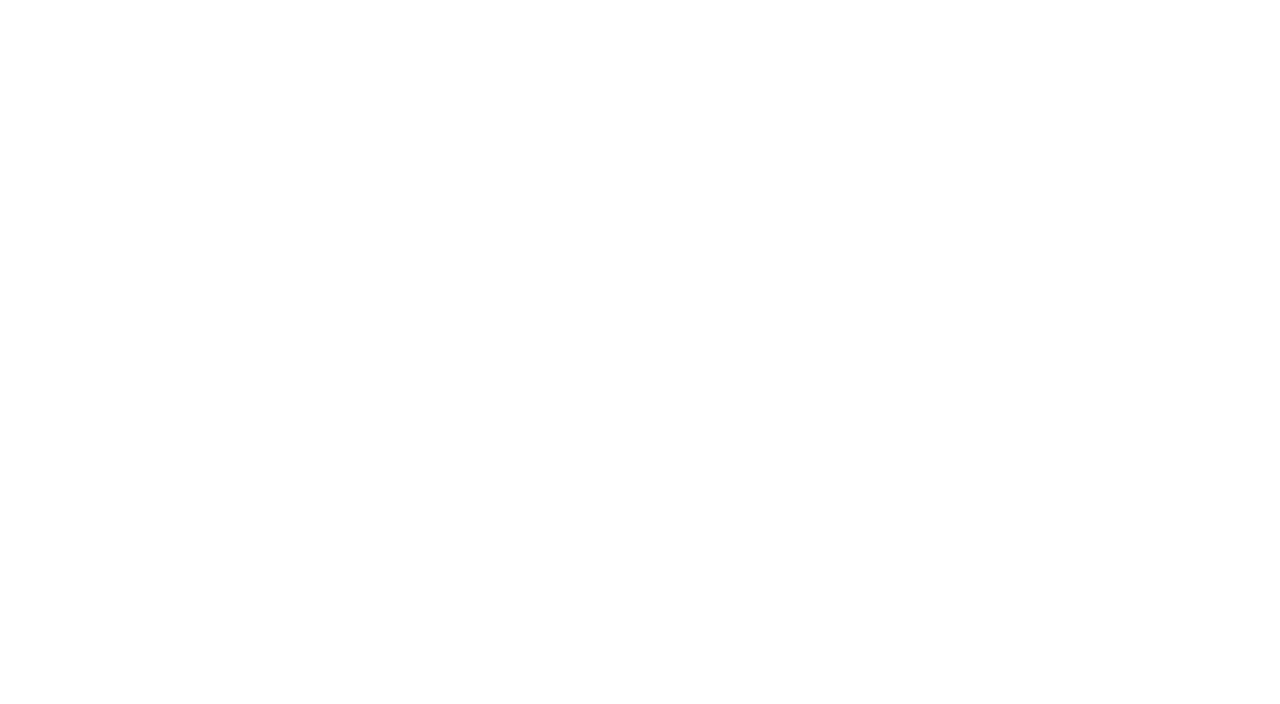
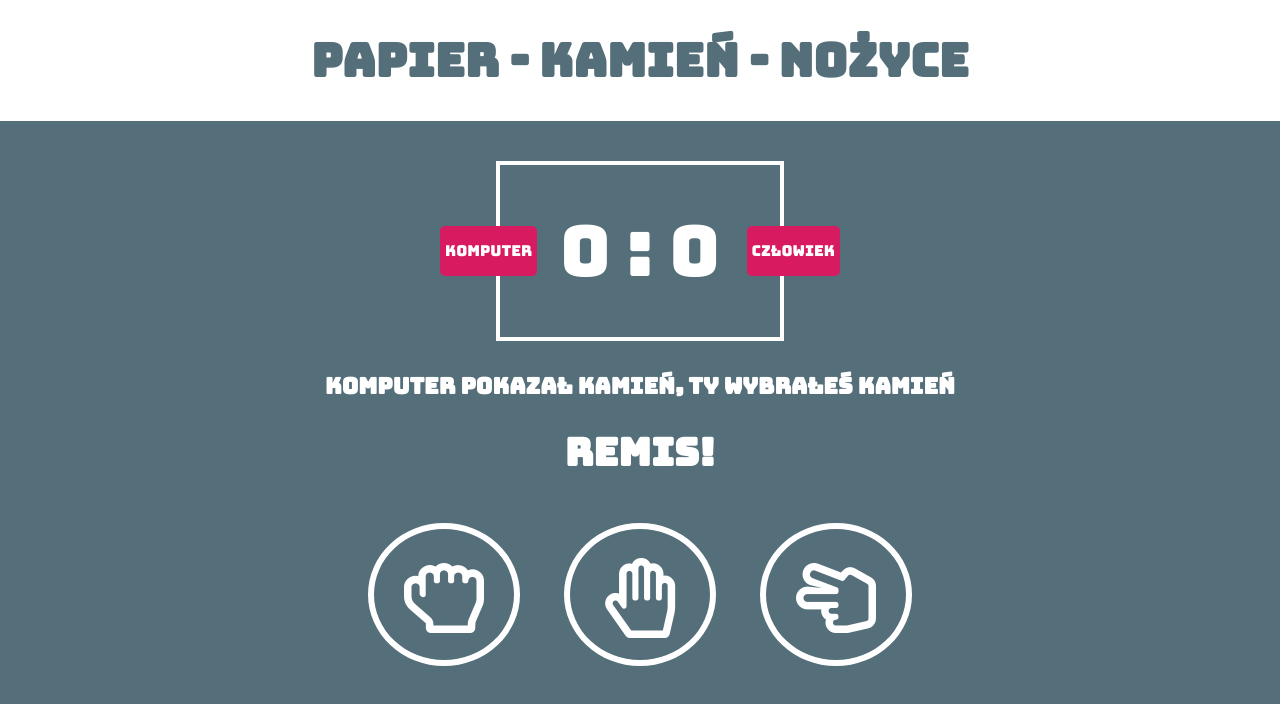
Before and after one commit to Terixer/rock-paper-scissors, a plain HTML site: page index.html in a window 1280 px wide. Drawn offline with Linux system fonts and the light colour scheme.

Commit message:
style all html

```diff
--- a/index.html
+++ b/index.html
@@ -1,13 +1,51 @@
 <!DOCTYPE html>
 <html lang="en">
+
 <head>
     <meta charset="UTF-8">
     <meta name="viewport" content="width=device-width, initial-scale=1.0">
     <meta http-equiv="X-UA-Compatible" content="ie=edge">
     <title>Kamień, Papier, Nożyce</title>
+    <link rel="stylesheet" href="https://use.fontawesome.com/releases/v5.5.0/css/all.css" integrity="sha384-B4dIYHKNBt8Bc12p+WXckhzcICo0wtJAoU8YZTY5qE0Id1GSseTk6S+L3BlXeVIU"
+        crossorigin="anonymous">
     <script src="script.js"></script>
+    <link rel="stylesheet" type="text/css" href="style.css">
 </head>
+
 <body>
+    <div id="title-block">
+        <h1 id="main-title">Papier - Kamień - Nożyce</h1>
+    </div>
+    <div id="game-block">
+        <div id="score-board">
+            <div id="score">
+                <span id="computer-score">0</span>
+                :
+                <span id="user-score">0</span>
+                <div class="badge" id="computer-badge">
+                    Komputer
+                </div>
+                <div class="badge" id="user-badge">
+                    Człowiek
+                </div>
+            </div>
+            <div id="result">
+                <h3>Komputer pokazał <span id="computer-choice">kamień</span>, ty wybrałeś <span id="computer-choice">kamień</span></h3>
+                <h1 id="result-verdict">Remis!</h1>
+            </div>
+            <div id="choice">
+                <div data-choice="r" class="single-choice">
+                    <i class="far fa-hand-rock"></i>
+                </div>
+                <div data-choice="p" class="single-choice">
+                    <i class="far fa-hand-paper"></i>
+                </div>
+                <div data-choice="s" class="single-choice">
+                    <i class="far fa-hand-scissors"></i>
+                </div>
+            </div>
+        </div>
+    </div>
+</body>
 
-</body>
 </html>
--- a/script.js
+++ b/script.js
@@ -0,0 +1,31 @@
+const page = {
+    score: {
+        computer: "computer-score",
+        user: "user-score"
+    },
+    result: {
+        verdict: "result-verdict",
+        computerChoise: "computer-choice",
+        userChoise: "user-choice",
+    },
+    choice: {
+        choiceClass:"single-choice",
+        choiceAttr:"data-choice"
+    }
+}
+let score = {
+    user: 0,
+    computer: 0
+}
+
+// function main() {
+//     document.getElementById("myBtn").addEventListener("click", function () {
+//         document.getElementById("demo").innerHTML = "Hello World";
+//     });
+// }
+
+// console.table(page);
+var imie ="KAMIL";
+var nazwisko ="BAŁA";
+
+console.log(`${imie} ${nazwisko}`);
--- /dev/null
+++ b/style.css
@@ -0,0 +1,82 @@
+@import url('https://fonts.googleapis.com/css?family=Bungee');
+
+:root {
+    --primary-color: #d81b60;
+    --secondary-color: #546e7a;
+    --main-font:'Bungee', cursive;
+}
+
+body {
+    margin: 0px;
+    background-color: var(--secondary-color);
+}
+
+#title-block {
+    background-color: white;
+}
+
+#main-title {
+    font-size: 46px;
+    margin: 0px;
+    padding: 30px 0px;
+    color: var(--secondary-color);
+    text-align: center;
+    text-transform: uppercase;
+    font-family: var(--main-font);
+}
+#score{
+    text-align: center;
+    margin: 0 auto;
+    padding: 40px 40px;
+    border: 4px solid white;
+    font-size: 70px;
+    font-family: var(--main-font);
+    width:200px;
+    color:white;
+    margin-top:40px;
+    position: relative;
+}
+.badge{
+    padding:15px 5px;
+    color:white;
+    background-color: var(--primary-color);
+    font-size: 15px;
+    border-radius: 5px;
+    position: absolute;
+    top:calc(50% - 25px);
+}
+#computer-badge{
+    left:-60px;
+}
+#user-badge{
+    right:-60px;
+}
+#result{
+    text-align: center;
+    margin-top: 30px;
+    color:white;
+    font-size: 120%;
+    font-family: var(--main-font);
+}
+.single-choice{
+    cursor: pointer;
+    color:white;
+    width:140px;
+    font-size:80px;
+    border:6px solid white;
+    border-radius: 50%;
+    padding:20px 0px;
+    margin:20px;
+    text-align: center;
+    display: inline-block;
+    transition: 0.5s cubic-bezier(0, 0.08, 0, 1.09);
+}
+#choice{
+    text-align: center;
+}
+.single-choice i{
+    vertical-align: text-bottom;
+}
+.single-choice:hover{
+    background-color: var(--primary-color);
+}
```
